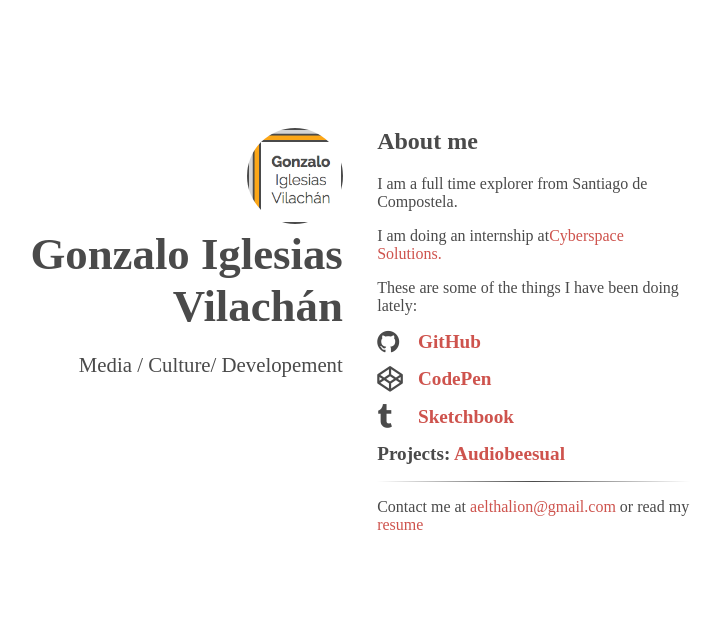
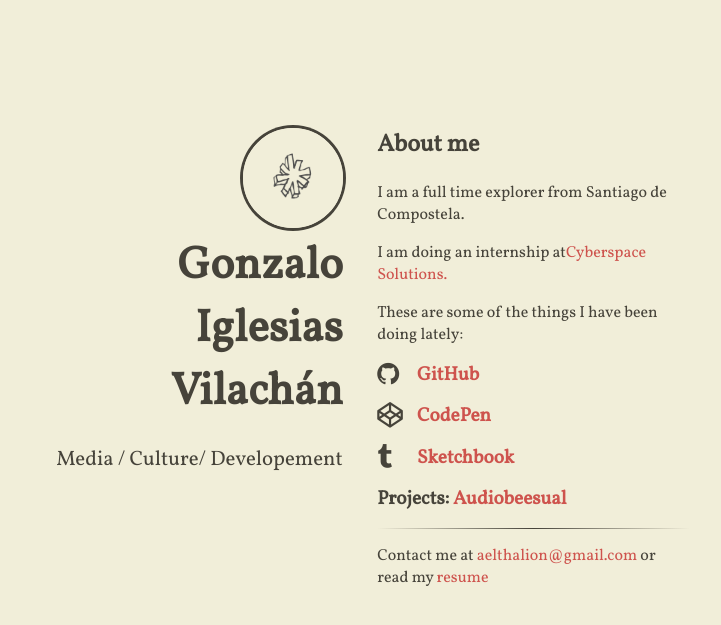
Before and after one commit to gonzaloiv/gonzaloiv.github.io, a Jekyll site: the page built from index.html, in a window 1280 px wide. Shown: the top 625 px of the page, without its empty margins (290-1011 px from the left). Built offline with Jekyll 4.4.1, drawn with Linux system fonts in a browser that asks for light colours; nearby versions of some CDN libraries.

Commit message:
more changes

```diff
--- a/assets/main.scss
+++ b/assets/main.scss
@@ -1,12 +1,12 @@
 ---
 ---
 
-$text-color: #4A4A4A;
+$text-color: #46433A;
 $anchor-text-color: #CE534D;
-$background-color: white;
+$background-color: #F1EED9;
 
 body {
-	font-family: serif;
+	font-family: 'Vollkorn', serif;
 	color: $text-color;
 	background-color: $background-color;
 }
@@ -66,6 +66,8 @@ since it must be aligned with the content */
 	background-size: cover;
 	border-radius: 50%;
 	-moz-border-radius: 50%;
+	border: 2px solid $background-color;
+	box-shadow: 0 0 0 3px $text-color;
 }
 
 /*** author ***/
```
Also changed, not shown: images/compass.png, 2 other files.
